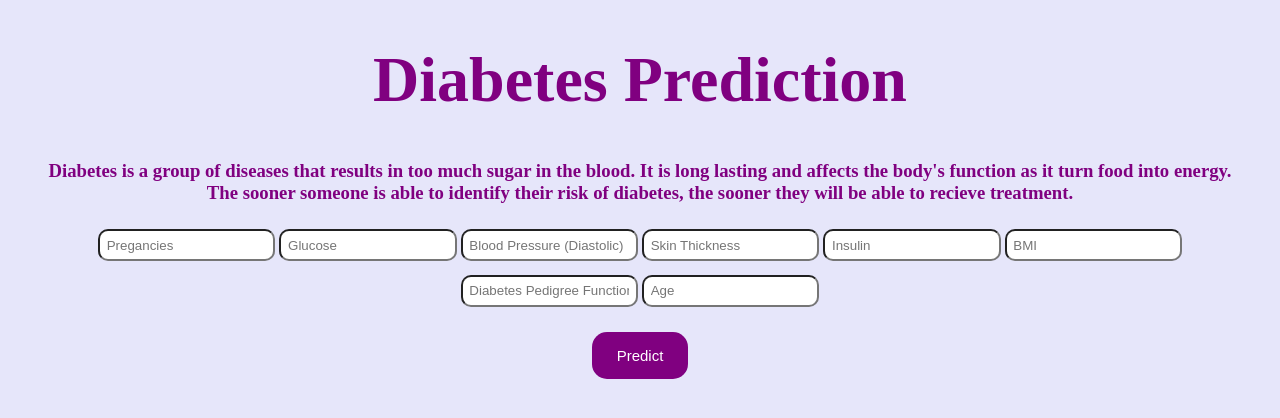
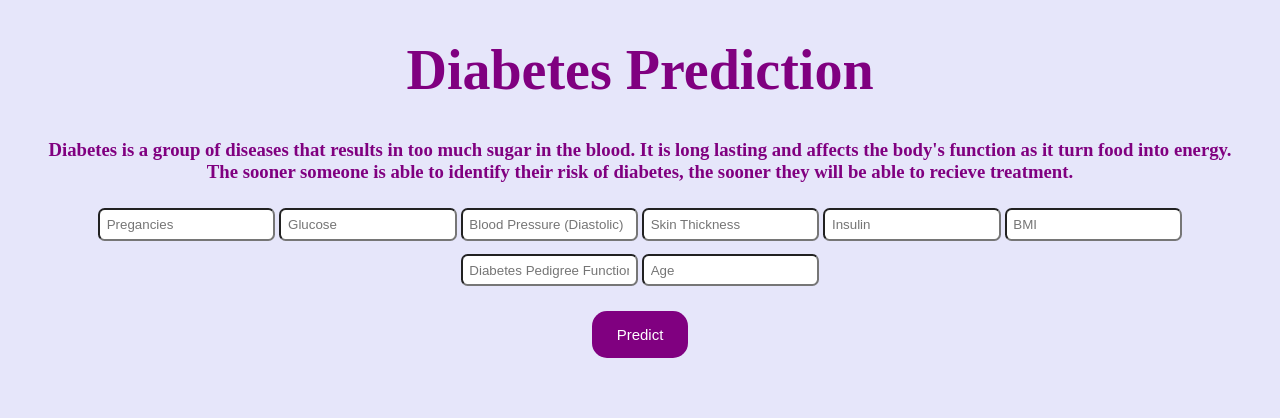
Before and after one commit to anshimathur0325/Diabetes-ML-Flask-App, a Flask app: page / in a window 1280 px wide. Shown: the top 418 px of the page. Run offline with Flask 2, Linux system fonts and the light colour scheme; parts of the project's set-up code (start-up, migrations or seed data) failed here and were passed over.

Commit message:
Update compatibility with other devices.

```diff
--- a/static/css/style.css
+++ b/static/css/style.css
@@ -10,8 +10,8 @@
     }
     input{
       width:12em;
-      padding:0.5em;
-      border-radius:10px;
+      padding:.5em;
+      border-radius:.5em;
       margin:0.5em 0;
     }
     button {
@@ -35,5 +35,5 @@
       font-size: 3em;
     }
     h1{
-      font-size:4em;
+      font-size:3.5em;
     }
--- a/templates/index.html
+++ b/templates/index.html
@@ -8,6 +8,8 @@
   <meta charset="UTF-8">
   <title>ML API</title>
   <link rel="stylesheet" href="{{ url_for('static', filename= 'css/style.css') }}">
+  <meta name="viewport" content="width=device-width, initial-scale=1" />
+
 </head>
 
 <body>
```
